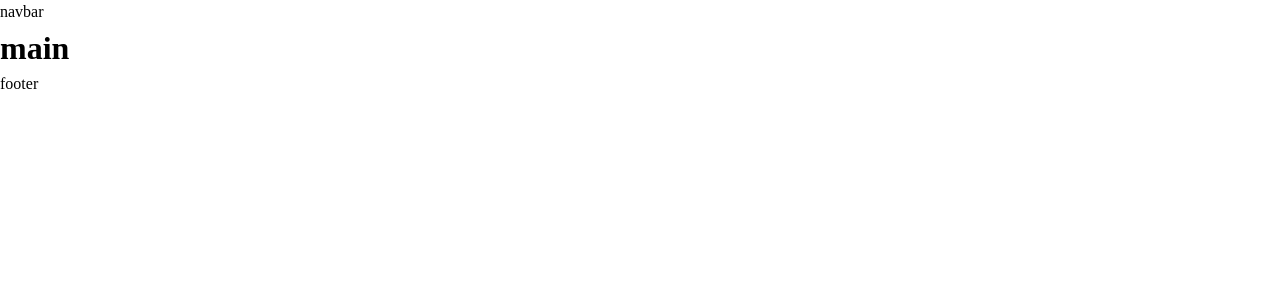
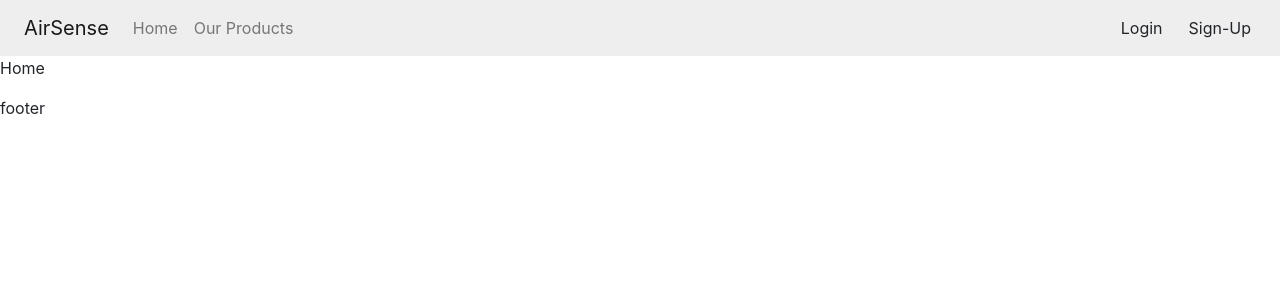
Before and after one commit to OrestisTanis/AirQuality-Front-End, a React (Create React App) app: page /home in a window 1280 px wide. Shown: the top 300 px of the page. Built offline with nearby package versions, Linux system fonts and the light colour scheme.

Commit message:
Added Routing and made the required imports for bootstrap to work

```diff
--- a/package.json
+++ b/package.json
@@ -11,6 +11,7 @@
     "popper.js": "^1.16.1",
     "react": "^16.13.1",
     "react-dom": "^16.13.1",
+    "react-router-dom": "^5.2.0",
     "react-scripts": "3.4.1"
   },
   "scripts": {
--- a/src/components/AirApp.jsx
+++ b/src/components/AirApp.jsx
@@ -1,12 +1,23 @@
 import React from 'react';
+import { Link, Route, Switch } from "react-router-dom";
 import Navbar from './navbar/navbar';
 import Footer from './footer/footer';
+import Home from './home/home';
+import LandingPage from './landing-page/landingPage';
+import $ from 'jquery';
+import Popper from 'popper.js';
+/* Bootstrap CSS */
+import 'bootstrap/dist/css/bootstrap.css';
+/* Custom CSS */
+import '../shared/css/resets.css';
+import '../shared/css/shared.css';
 
 function AirApp() {
     return (
         <>
             <Navbar></Navbar>
-            <h1>main</h1>
+            <Route exact={true} path="/" component={LandingPage} />
+            <Route path="/home" component={Home} />
             <Footer></Footer>
         </>
     )
--- /dev/null
+++ b/src/components/home/home.jsx
@@ -0,0 +1,9 @@
+import React from 'react';
+
+function Home(){
+    return (
+        <p>Home</p>
+    )
+}
+
+export default Home;
--- /dev/null
+++ b/src/components/landing-page/landingPage.jsx
@@ -0,0 +1,9 @@
+import React from 'react';
+
+function LandingPage(){
+    return (
+        <p>LandingPage</p>
+    )
+}
+
+export default LandingPage;
--- a/src/components/navbar/navbar.jsx
+++ b/src/components/navbar/navbar.jsx
@@ -1,8 +1,40 @@
 import React from 'react';
+import { Link } from "react-router-dom";
 
-function Navbar(){
+function Navbar() {
     return (
-        <p>navbar</p>
+        <>
+            {/* NAVBAR  */}
+            <nav className="navbar navbar-expand-lg navbar-light bg-gray">
+                {/* BRAND NAME  */}
+                <div className="pl-2"><Link to="/" className="navbar-brand">AirSense</Link></div>
+                <button className="navbar-toggler" type="button" data-toggle="collapse"
+                    data-target="#navbarSupportedContent" aria-controls="navbarSupportedContent" aria-expanded="false"
+                    aria-label="Toggle navigation">
+                    <span className="navbar-toggler-icon"></span>
+                </button>
+
+                {/* LINKS, LOGIN, SIGN-UP BUTTONS  */}
+                <div className="collapse navbar-collapse" id="navbarSupportedContent">
+                    {/* LINKS */}
+                    <ul className="navbar-nav d-flex justify-content-center text-center">
+                        <li className="nav-item">
+                            <Link to="/home" className="nav-link">Home</Link>
+                        </li>
+                        <li className="nav-item">
+                            <a className="nav-link" href="#">Our Products</a>
+                        </li>
+                    </ul>
+                    {/* LOGIN, SIGN-UP BUTTONS  */}
+                    <div className="d-flex justify-content-center ml-md-auto">
+                        <button className="btn" type="button">Login</button>
+                    </div>
+                    <div className="d-flex justify-content-center">
+                        <button className="btn" type="button">Sign-Up</button>
+                    </div>
+                </div>
+            </nav>
+        </>
     )
 }
 
--- a/src/index.js
+++ b/src/index.js
@@ -1,15 +1,24 @@
 import React from 'react';
 import ReactDOM from 'react-dom';
-import $ from 'jquery';
-import Popper from 'popper.js';
+/* App is the entry point to the React code.*/
+import AirApp from './components/AirApp';
+/* import BrowserRouter from 'react-router-dom' */
+import { BrowserRouter } from "react-router-dom";
+//import $ from 'jquery';
+
+/* Bootstrap imports */
+import 'bootstrap/dist/css/bootstrap.min.css';
+import 'bootstrap/dist/js/bootstrap.js';
+
+/* Custom CSS */
 import './shared/css/resets.css';
 import './shared/css/shared.css';
-import 'bootstrap/dist/js/bootstrap.bundle.min';
-import AirApp from './components/AirApp';
 
 ReactDOM.render(
   <React.StrictMode>
-    <AirApp />
+    <BrowserRouter>
+      <AirApp />
+    </BrowserRouter>
   </React.StrictMode>,
   document.getElementById('root')
 );
```
Also changed, not shown: 1 other file (tests, documents, lock files or other folders).
